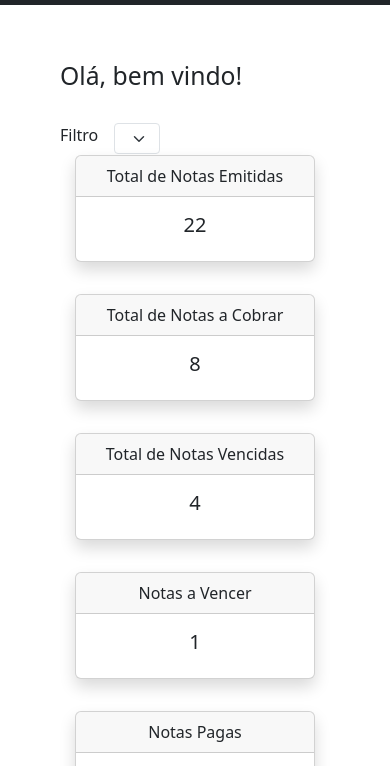
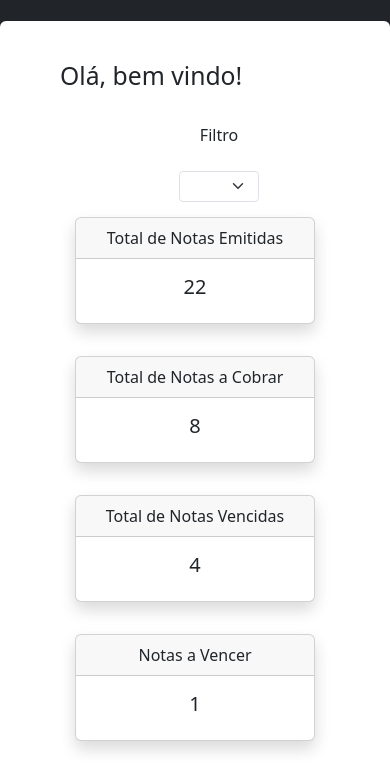
Before and after one commit to jessicaagrs/frontend_projetoDashboardNotasFiscais, a plain HTML site: page index.html in a window 390 px wide. Shown: the part 59-825 px from the top of the page. Drawn offline with nearby package versions, Linux system fonts and the light colour scheme.

Commit message:
style: responsiveness adjustments

```diff
--- a/assets/css/style.css
+++ b/assets/css/style.css
@@ -24,7 +24,7 @@ body {
 }
 
 
-@media (max-width: 1440px){
+@media (max-width: 1440px) {
     #container-chart {
         display: flex;
         flex-direction: column;
@@ -32,13 +32,27 @@ body {
     }
 }
 
-@media (max-width: 800px){
+@media (max-width: 800px) {
     .canvas {
         width: 75%;
     }
 }
 
-@media (max-width: 414px){
+@media (max-width: 768px) {
+    #container-filters-dash {
+        display: flex;
+        flex-direction: column;
+        margin-bottom: 15px;
+    }
+
+    #container-filters-dash div {
+        display: flex;
+        flex-direction: column;
+        width: 100%;
+    }
+}
+
+@media (max-width: 414px) {
     .canvas {
         width: 95%;
     }
--- a/index.html
+++ b/index.html
@@ -16,7 +16,7 @@
     <title>Invoice Soft - Dashboard</title>
 </head>
 
-<body>
+<body class="bg-dark">
     <nav class="navbar bg-dark w-100" data-bs-theme="dark">
         <div class="container-fluid">
             <button class="navbar-toggler" type="button" data-bs-toggle="offcanvas" data-bs-target="#offcanvasNavbar"
@@ -76,7 +76,7 @@
     <main class="container-fluid d-flex flex-column bg-white mt-3 mb-3 rounded">
         <section class="mt-3 d-flex flex-column ms-5">
             <h2 class="fs-2 mt-4">Olá, bem vindo!</h2>
-            <div class="d-flex align-items-center gap-3 mt-4">
+            <div class="d-flex align-items-center gap-3 mt-4" id="container-filters-dash">
                 <div class="d-flex align-items-center gap-3 w-25">
                     <label for="select-periods" class="form-label">Filtro</label>
                     <select class="form-select form-select-sm" aria-label="Large select example" id="select-periods">
```
